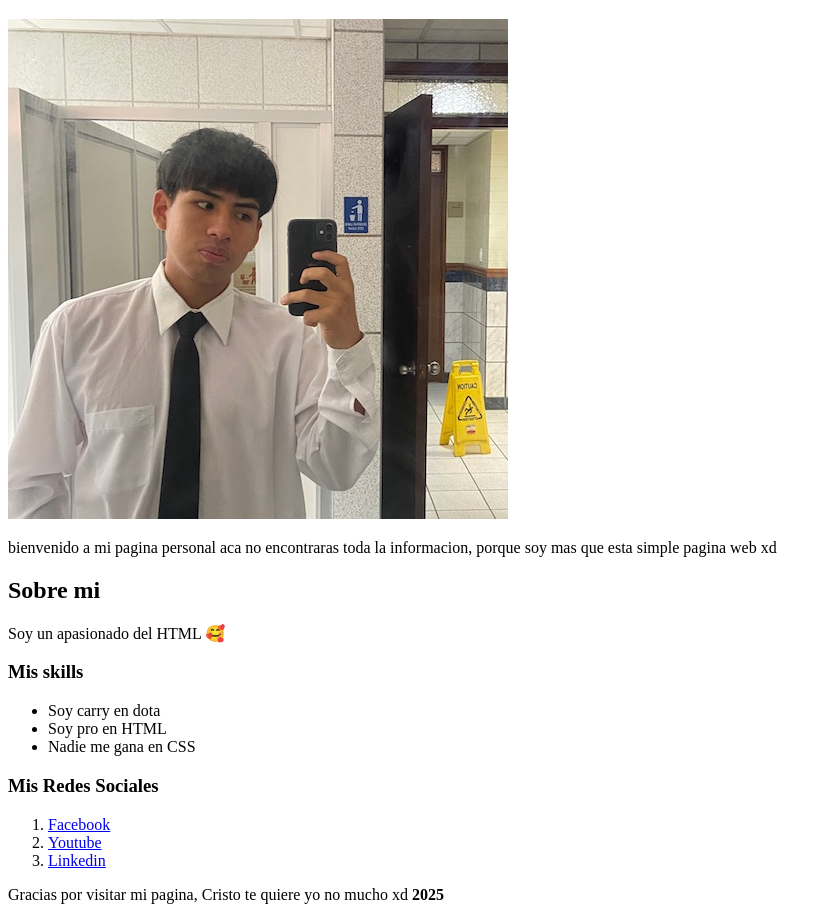
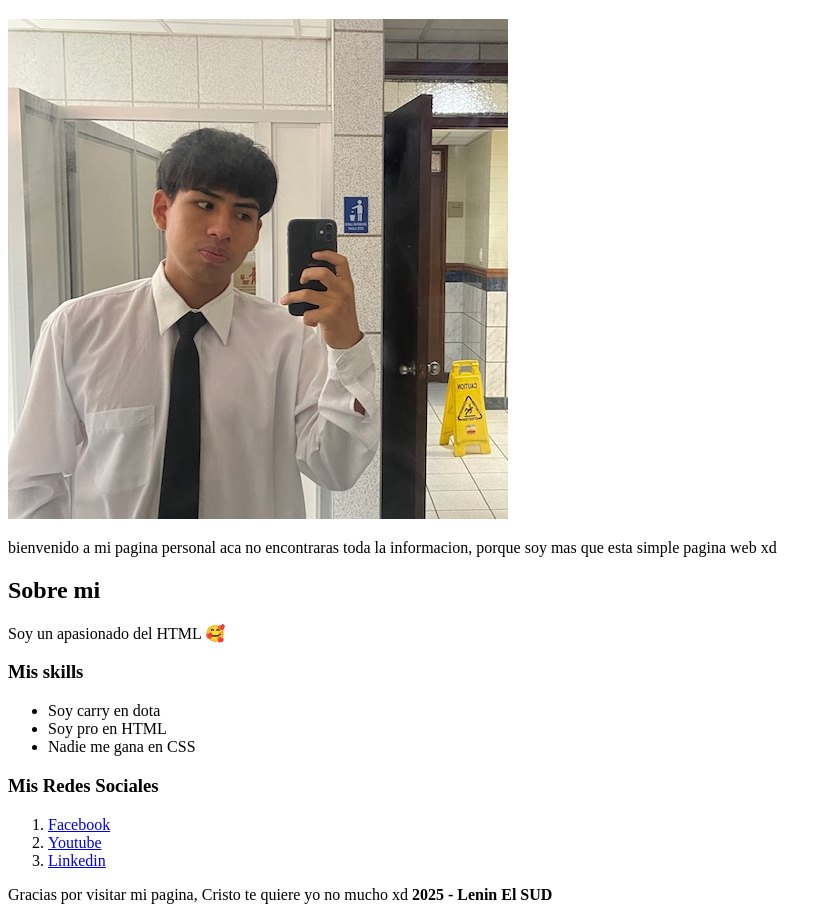
Before and after one commit to leninlr/tarea, a plain HTML site: page index.html in a window 1280 px wide. Shown: the part 62-982 px from the top of the page, without its empty margins (0-831 px from the left). Drawn offline with Linux system fonts and the light colour scheme.

Commit message:
Cambio 3

```diff
--- a/index.html
+++ b/index.html
@@ -25,7 +25,7 @@
         <li><a href="https://www.linkedin.com/in/lenin-limaco-rojas-aa09a828b/">Linkedin</a></li>
     </ol>
     <footer>
-        <p>Gracias por visitar mi pagina, Cristo te quiere yo no mucho xd <b>2025</b></p>
+        <p>Gracias por visitar mi pagina, Cristo te quiere yo no mucho xd <b>2025 - Lenin El SUD</b></p>
     </footer>
 </body>
 </html>
```
